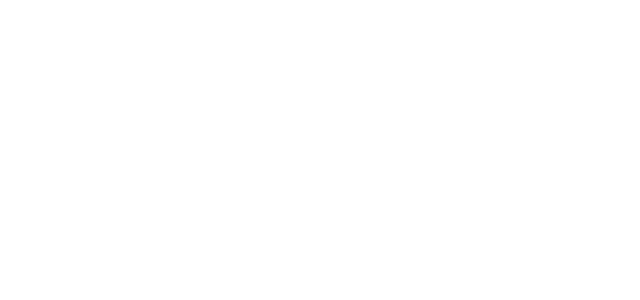
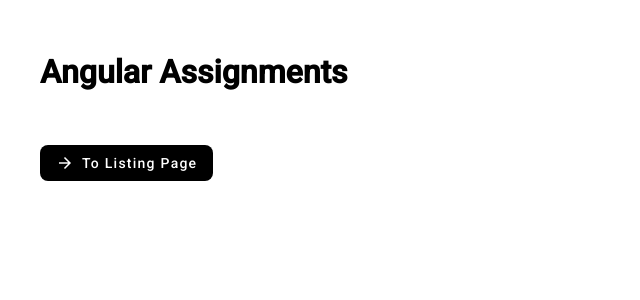
Before and after one commit to devshaun-c/angular-assignments, an Angular app: page / in a window 1280 px wide. Shown: the top 300 px of the page, without its empty margins (0-640 px from the left). Built offline with nearby package versions, Linux system fonts and the light colour scheme.

Commit message:
Update: Added Homepage, Fixed loading indicator

```diff
--- /dev/null
+++ b/src/app/modules/home/home.component.html
@@ -0,0 +1,9 @@
+<main>
+	<app-header [title]="'Angular Assignments'"></app-header>
+
+	<div class="directory">
+		<a mat-button href="/listing"
+			><span>To Listing Page </span><mat-icon>arrow_forward</mat-icon></a
+		>
+	</div>
+</main>
--- /dev/null
+++ b/src/app/modules/home/home.component.scss
@@ -0,0 +1,18 @@
+.directory {
+	display: flex;
+	flex-direction: column;
+	gap: 16px;
+
+	a {
+		width: max-content;
+		text-decoration: none;
+		padding: 8px 16px;
+		background-color: #000;
+		color: #fff;
+		border-radius: 8px;
+
+		&:hover {
+			background-color: rgba(0, 0, 0, 0.8);
+		}
+	}
+}
--- a/src/app/modules/listing-page/listing-page.component.html
+++ b/src/app/modules/listing-page/listing-page.component.html
@@ -118,7 +118,9 @@
 		<ng-container *ngIf="!isError; else errorMessage"></ng-container>
 		<ng-container *ngIf="!isRefresh; else loadingMessage"></ng-container>
 		<ng-container *ngIf="listingData$ | async as listingData">
+			<ng-container *ngIf="listingData.data.length; else noDataMessage">
 				<div class="table-wrapper" *ngIf="!isRefresh && !isError">
+					<ng-container [ngTemplateOutlet]="loadingOverlay"></ng-container>
 					<table mat-table [dataSource]="listingData.data">
 						<!-- ID Column -->
 						<ng-container matColumnDef="id">
@@ -155,7 +157,10 @@
 							<th mat-header-cell *matHeaderCellDef>Products</th>
 							<td mat-cell *matCellDef="let element" style="width: 300px">
 								<div class="product-col">
-								<div class="product-col__tag" *ngFor="let item of element.products">
+									<div
+										class="product-col__tag"
+										*ngFor="let item of element.products"
+									>
 										{{ item.name }}
 									</div>
 								</div>
@@ -174,7 +179,6 @@
 						<tr mat-row *matRowDef="let row; columns: displayedColumns"></tr>
 					</table>
 
-				<!-- Pagination -->
 					<mat-paginator
 						[disabled]="isLoading"
 						[pageSizeOptions]="[5, 10, 20, 50, 100]"
@@ -184,28 +188,39 @@
 						(page)="handlePageEvent($event)"
 					>
 					</mat-paginator>
-
-				<ng-container [ngTemplateOutlet]="loadingOverlay"></ng-container>
 				</div>
+			</ng-container>
 		</ng-container>
 	</section>
 </main>
 
 <!-- ## TEMPLATES -->
 
-<!-- Loading message -->
-<ng-template #loadingMessage>
-	<div class="loading-message">
-		<mat-spinner diameter="16"></mat-spinner>
-		<span>Loading...</span>
+<!-- No data message -->
+<ng-template #noDataMessage>
+	<div class="info-message" *ngIf="!isRefresh && !isLoading">
+		<mat-icon>warning</mat-icon>
+		<span>No data found</span>
 	</div>
+	<ng-container
+		*ngIf="isLoading && !isRefresh"
+		[ngTemplateOutlet]="loadingMessage"
+	></ng-container>
 </ng-template>
 
-<!-- Error -->
+<!-- Error message -->
 <ng-template #errorMessage>
 	<div class="error-message">
 		<mat-icon>error</mat-icon>
 		<span>Uh oh! We are unable to retrieve your data. Please refresh.</span>
+	</div>
+</ng-template>
+
+<!-- Loading message -->
+<ng-template #loadingMessage>
+	<div class="info-message">
+		<mat-spinner diameter="16"></mat-spinner>
+		<span>Loading...</span>
 	</div>
 </ng-template>
 
--- a/src/app/modules/listing-page/listing-page.component.scss
+++ b/src/app/modules/listing-page/listing-page.component.scss
@@ -45,7 +45,7 @@
 	color: red;
 }
 
-.loading-message {
+.info-message {
 	display: flex;
 	align-items: center;
 	gap: 8px;
--- a/src/app/modules/listing-page/listing-page.component.ts
+++ b/src/app/modules/listing-page/listing-page.component.ts
@@ -1,7 +1,7 @@
 import { CommonModule } from "@angular/common";
-import { Component, OnInit } from "@angular/core";
+import { Component, LOCALE_ID, OnInit } from "@angular/core";
 import { MatPaginatorModule, PageEvent } from "@angular/material/paginator";
-import { MatTableDataSource, MatTableModule } from "@angular/material/table";
+import { MatTableModule } from "@angular/material/table";
 import { MatIconModule } from "@angular/material/icon";
 import { MatSelectModule } from "@angular/material/select";
 import { MatInputModule } from "@angular/material/input";
@@ -15,21 +15,13 @@
 import {
 	BehaviorSubject,
 	Observable,
-	Subject,
 	catchError,
 	combineLatest,
 	debounceTime,
 	switchMap,
-	takeUntil,
 	tap,
 } from "rxjs";
-import {
-	ICompany,
-	ICompanyResponse,
-	IFilter,
-	IPaginationMetadata,
-	IProduct,
-} from "src/interface/interface";
+import { ICompanyResponse, IFilter, IPaginationMetadata, IProduct } from "src/interface/interface";
 import { MatProgressSpinnerModule } from "@angular/material/progress-spinner";
 import { FormsModule } from "@angular/forms";
 import { ActivatedRoute, Router } from "@angular/router";
@@ -76,7 +68,7 @@
 		totalItems: 0,
 	};
 
-	public listingData$: Observable<any>;
+	public listingData$: Observable<ICompanyResponse>;
 	public filterQuery$ = new BehaviorSubject<IFilter>(this.filterProperties);
 	public pagination$ = new BehaviorSubject<{
 		page: number;
@@ -168,8 +160,8 @@
 	}
 
 	handleDateFilterChange(type: string, event: MatDatepickerInputEvent<Date>) {
-		if (type === "start") this.filterProperties.startDate = event.value;
-		if (type === "end") this.filterProperties.endDate = event.value;
+		if (type === "start") this.filterProperties.startDate = event.value || null;
+		if (type === "end") this.filterProperties.endDate = event.value || null;
 
 		const { searchValue, statusList, productList, startDate, endDate } = this.filterProperties;
 
@@ -273,10 +265,10 @@
 				search: searchValue ? searchValue : null,
 				products: productList.length ? productList : [],
 				status: statusList.length ? statusList : [],
-				startDate: startDate,
-				endDate: endDate,
-				page: page,
-				pageSize: pageSize,
+				startDate,
+				endDate,
+				page,
+				pageSize,
 			},
 			replaceUrl: true,
 		});
--- a/src/app/shared/components/header/header.component.html
+++ b/src/app/shared/components/header/header.component.html
@@ -1,3 +1,5 @@
 <div class="page-header">
 	<h1>{{ title }}</h1>
+
+	<a *ngIf="!isHome" mat-stroked-button href="/"><mat-icon>home</mat-icon>Home</a>
 </div>
--- a/src/app/shared/components/header/header.component.scss
+++ b/src/app/shared/components/header/header.component.scss
@@ -1,3 +1,6 @@
 .page-header {
 	margin: 32px 0;
+	display: flex;
+	align-items: center;
+	justify-content: space-between;
 }
--- a/src/app/shared/components/header/header.component.ts
+++ b/src/app/shared/components/header/header.component.ts
@@ -1,4 +1,8 @@
+import { CommonModule } from "@angular/common";
 import { ChangeDetectionStrategy, Component, Input } from "@angular/core";
+import { MatButtonModule } from "@angular/material/button";
+import { MatIconModule } from "@angular/material/icon";
+import { Router } from "@angular/router";
 
 @Component({
 	selector: "app-header",
@@ -6,7 +10,13 @@
 	styleUrls: ["./header.component.scss"],
 	standalone: true,
 	changeDetection: ChangeDetectionStrategy.OnPush,
+	imports: [MatButtonModule, MatIconModule, CommonModule],
 })
 export class HeaderComponent {
 	@Input() title: string;
+	isHome: boolean = false;
+
+	constructor(private router: Router) {
+		this.isHome = this.router.url === "/";
+	}
 }
--- a/src/app/shared/services/company.service.ts
+++ b/src/app/shared/services/company.service.ts
@@ -2,9 +2,7 @@
 import { Injectable } from "@angular/core";
 import { Observable, catchError, delay, map } from "rxjs";
 import { ICompany, ICompanyResponse, IFilter } from "src/interface/interface";
-import { MatTableDataSource } from "@angular/material/table";
 import { hasIntersection } from "../utils/utils";
-import { flush } from "@angular/core/testing";
 
 @Injectable({
 	providedIn: "root",
@@ -12,15 +10,11 @@
 export class CompanyService {
 	constructor(private http: HttpClient) {}
 
-	// id: number;
-	// dateJoined: Date;
-	// companyName: string;
-	// companyId: string;
-	// companyRepName: string;
-	// products: IProduct[];
-	// status: "Active" | "Pending" | "Cancelled";
-
-	public loadData(page: number, pageSize: number, filterQuery: IFilter): Observable<any> {
+	public loadData(
+		page: number,
+		pageSize: number,
+		filterQuery: IFilter
+	): Observable<ICompanyResponse> {
 		return this.http.get<ICompany[]>("./assets/data/companies.json").pipe(
 			delay(1000), // to simulate waiting for an actual backend response
 			map((items) => {
--- a/src/styles.scss
+++ b/src/styles.scss
@@ -1,4 +1,9 @@
 /* You can add global styles to this file, and also import other style files */
 
-html, body { height: 100%; }
-body { margin: 0; font-family: Roboto, "Helvetica Neue", sans-serif; }
+html,
+body {
+}
+body {
+	margin: 0;
+	font-family: Roboto, "Helvetica Neue", sans-serif;
+}
```
Also changed, not shown: src/app/app-routing.module.ts (+7 -0 lines), src/app/modules/home/home.component.ts (added, +14 -0 lines), 2 other files (tests, documents, lock files or other folders). Lines whose indentation alone changed are shown as unchanged.
